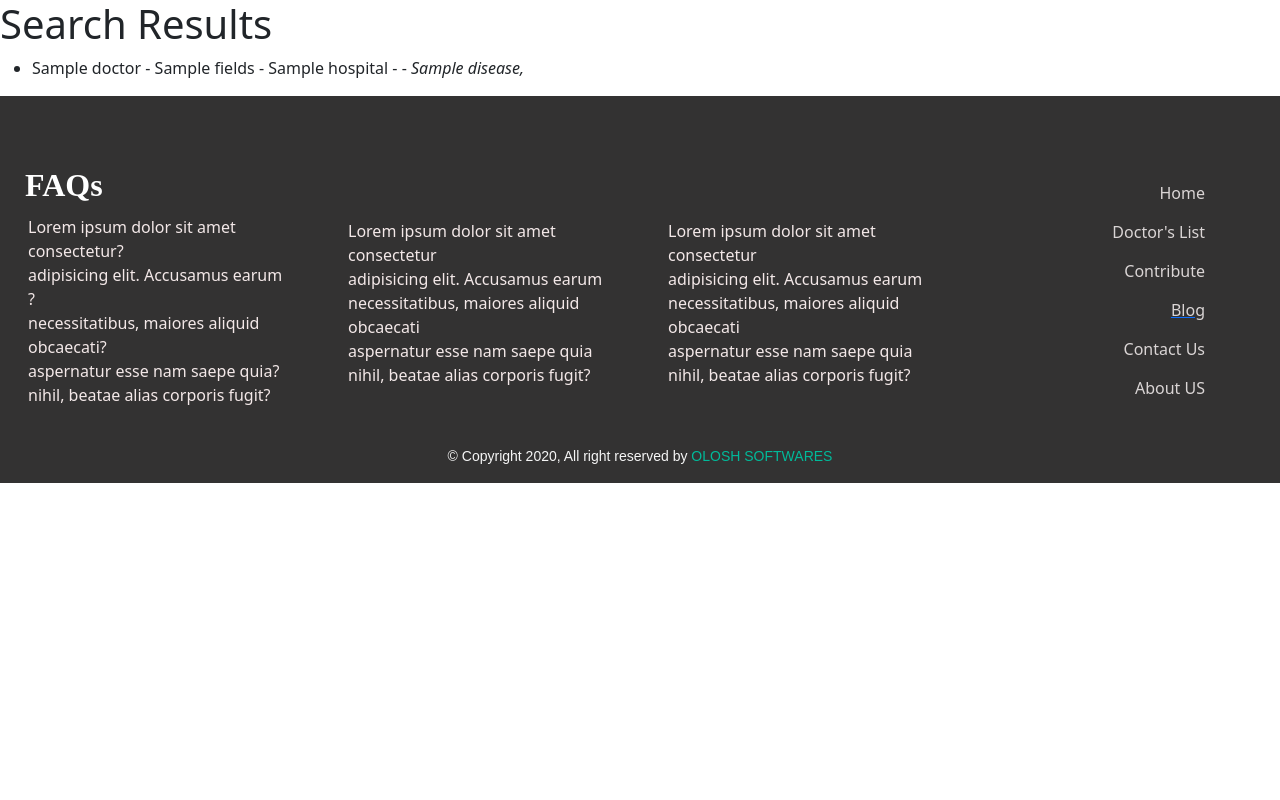
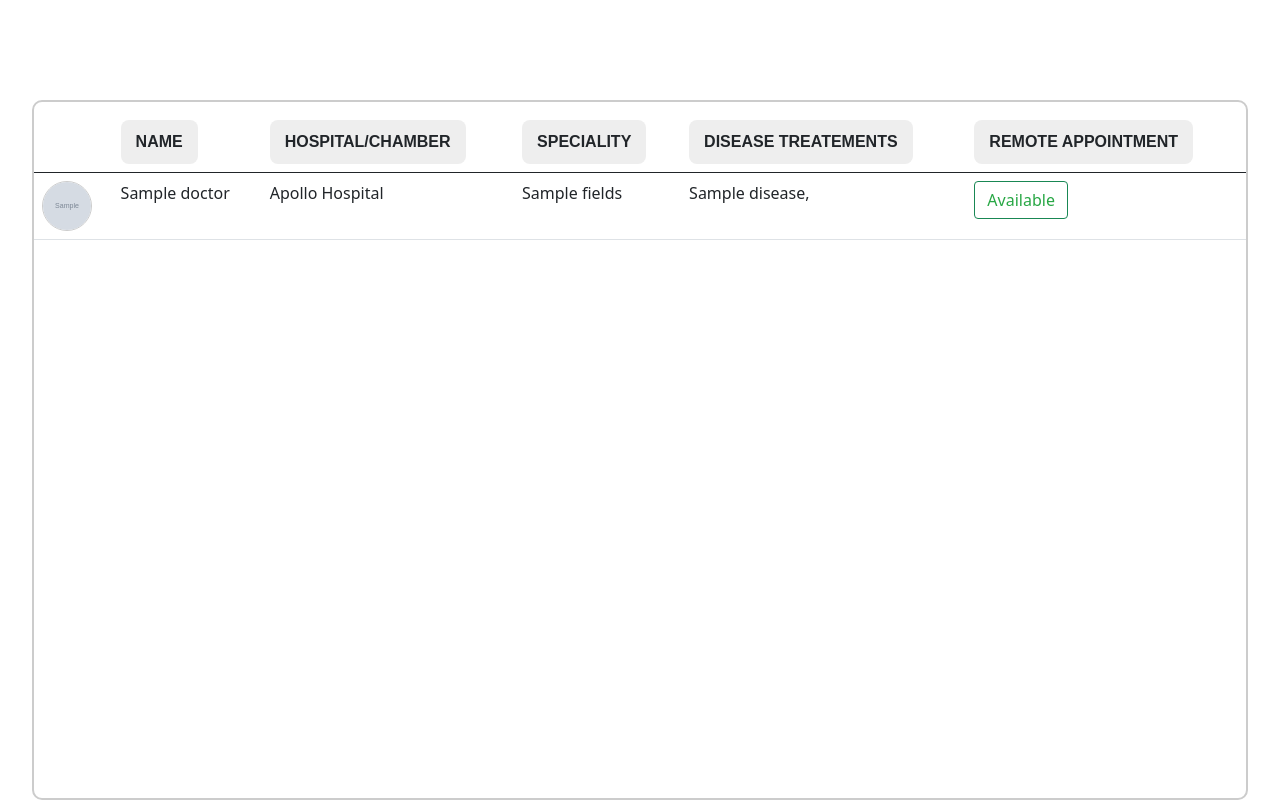
Before and after one commit to lazoft/docfind, a Django app: template medicalapp/templates/medicalapp/search_list.html in a window 1280 px wide. Run offline with Django 3.2, Linux system fonts and the light colour scheme; the template is opened without the code that fills it: most values are stand-ins (such as "Sample title", 1, 10 or a date in 2020); grey boxes marked "Sample" are stand-in pictures; parts of the project's set-up code (start-up, migrations or seed data) failed here and were passed over; some libraries are stand-ins or nearby versions.

Commit message:
Updated UI for Search list

```diff
--- /dev/null
+++ b/medicalapp/static/medicalapp/listpage.css
@@ -0,0 +1,44 @@
+*{
+    margin: 0;
+    padding: 0;
+    box-sizing: border-box;
+}
+
+.container{
+    display: flex;
+    justify-content: center;
+}
+
+.container .listContainer{
+    height: 700px;
+    width: 95%;
+    position: absolute;
+    top: 100px;
+    border: 2px solid #ccc;
+    border-radius: 10px;
+
+}
+.list-table label{
+    text-transform: uppercase;
+    background-color: #eee;
+    padding:10px 15px;
+    text-align: center;
+    margin-top:10px;
+    font-family: arial;
+    border-radius: 8px;
+}
+.list-table td{
+    text-align: ;
+}
+.meta-image{
+    height: 50px;width:50px;
+    border: 1px solid #ccc;
+    border-radius:50%;
+}
+.tablerow button a{
+    text-decoration: none;
+    color: #28A745;
+}
+.tablerow button a:hover{
+    color:#fff;
+}
--- a/medicalapp/templates/medicalapp/base.html
+++ b/medicalapp/templates/medicalapp/base.html
@@ -24,7 +24,6 @@
 
 <body>
 
-  <section id="home-section">
 
 
     {% block content %}
--- a/medicalapp/templates/medicalapp/home.html
+++ b/medicalapp/templates/medicalapp/home.html
@@ -1,5 +1,6 @@
 {% extends 'medicalapp/base.html' %}
 {% block content %}
+<section id="home-section">
 <div class="navContainer">
 
 </div>
--- a/medicalapp/templates/medicalapp/search_list.html
+++ b/medicalapp/templates/medicalapp/search_list.html
@@ -1,20 +1,61 @@
-{% extends 'medicalapp/base.html' %}
-{% block content %}
-    <div >
-        <h1>Search Results</h1>
+{% load static %}
+<!DOCTYPE html>
+<html lang="en">
 
-        <ul>
-          {% for doctor in object_list %}
-            <li>
-                {{ doctor.name }} - {{ doctor.fields }} - {{ doctor.hospital.name }} -
+<head>
+  <meta charset="UTF-8">
+  <meta http-equiv="X-UA-Compatible" content="IE=edge">
+  <meta name="viewport" content="width=device-width, initial-scale=1.0">
+  <title>Search</title>
+  <link rel="stylesheet" href="{% static 'medicalapp/listpage.css' %}">
+  <link href="https://cdn.jsdelivr.net/npm/bootstrap@5.0.0-beta2/dist/css/bootstrap.min.css" rel="stylesheet"
+    integrity="sha384-BmbxuPwQa2lc/FVzBcNJ7UAyJxM6wuqIj61tLrc4wSX0szH/Ev+nYRRuWlolflfl" crossorigin="anonymous">
+  <script src="https://cdn.jsdelivr.net/npm/@popperjs/core@2.6.0/dist/umd/popper.min.js"
+    integrity="sha384-KsvD1yqQ1/1+IA7gi3P0tyJcT3vR+NdBTt13hSJ2lnve8agRGXTTyNaBYmCR/Nwi" crossorigin="anonymous">
+  </script>
+  <script src="https://cdn.jsdelivr.net/npm/bootstrap@5.0.0-beta2/dist/js/bootstrap.min.js"
+    integrity="sha384-nsg8ua9HAw1y0W1btsyWgBklPnCUAFLuTMS2G72MMONqmOymq585AcH49TLBQObG" crossorigin="anonymous">
+  </script>
+  <link rel="stylesheet" href="https://pro.fontawesome.com/releases/v5.10.0/css/all.css"
+    integrity="sha384-AYmEC3Yw5cVb3ZcuHtOA93w35dYTsvhLPVnYs9eStHfGJvOvKxVfELGroGkvsg+p" crossorigin="anonymous" />
+</head>
 
-            </span> -
-            {% for disease in doctor.treats.all %}
-                    <em>{{disease}},</em>
-                    {% endfor %}
-            </span>
-            </li>
-          {% endfor %}
-        </ul>
+<body>
+  <div class="container">
+    <div class="listContainer">
+
+      <div class="list-table">
+        <table class="table table-hover">
+          <thead>
+            <tr>
+              <th scope="col"></th>
+              <th scope="col"><label for="">Name</label></th>
+              <th scope="col"><label for="">Hospital/Chamber</label></th>
+              <th scope="col"><label for="">Speciality</label></th>
+              <th scope="col"><label for="">Disease Treatements</label></th>
+              <th scope="col"><label for="">Remote Appointment</label></th>
+            </tr>
+          </thead>
+          <tbody>
+            {% for doctor in object_list %}
+            <tr class="tablerow">
+              <th scope="row"><img class="meta-image" src="{{ doctor.image.url }}" alt=""> </th>
+              <td>{{doctor.name}}</td>
+              <td>Apollo Hospital</td>
+              <td>{{ doctor.fields}}</td>
+              <td>
+                {% for disease in doctor.treats.all %}
+                  {{disease}},
+                {% endfor %}
+              </td>
+              <td><button class="btn btn-outline-success"><a href="#">Available</a></button></td>
+            </tr>
+            {% endfor %}
+          </tbody>
+        </table>
+      </div>
     </div>
-{% endblock content %}
+  </div>
+</body>
+
+</html>
```
Also changed, not shown: medicalapp/static/medicalapp/profile.css (added, +70 -0 lines), medicalapp/templates/medicalapp/disease_list.html (deleted, +0 -15 lines), medicalapp/templates/medicalapp/hospital_list.html (deleted, +0 -16 lines), medicalapp/templates/medicalapp/profile.html (added, +51 -0 lines).
